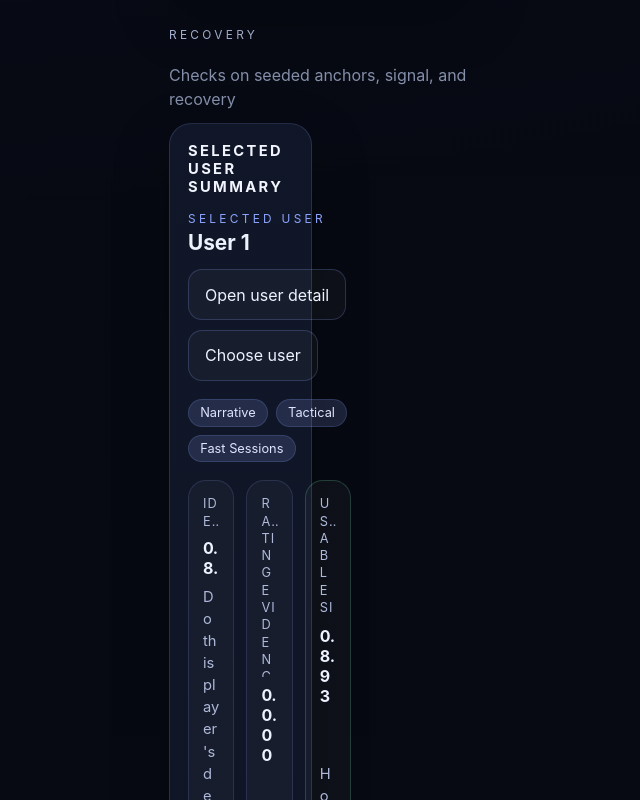
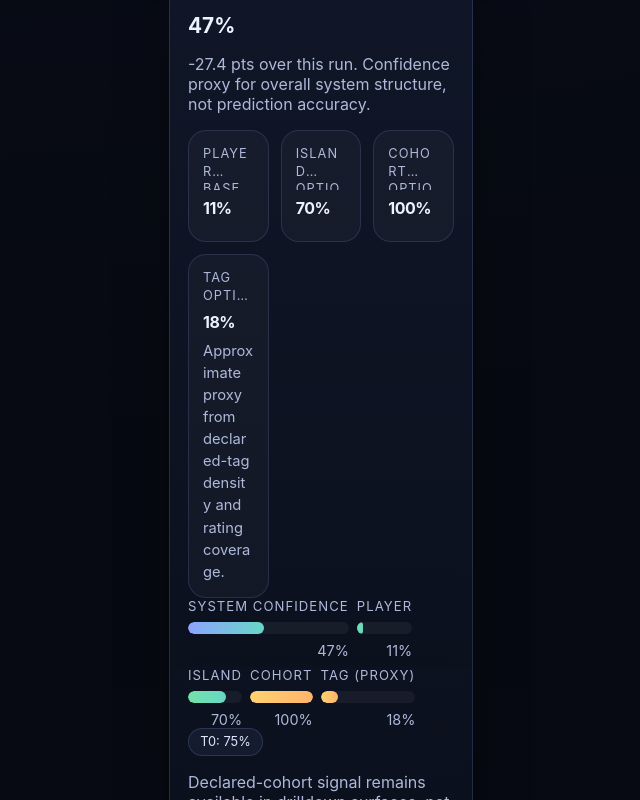
Before and after one commit to BrianUrbanek/Wayfarer, a React (Vite) app: page / in a window 1280 px wide. Shown: the part 5020-5820 px from the top of the page, without its empty margins (319-959 px from the left). Built offline with nearby package versions, Linux system fonts and the light colour scheme.

Commit message:
Add system confidence overview to analyst console

```diff
--- a/src/App.tsx
+++ b/src/App.tsx
@@ -13,6 +13,7 @@ import { CollapsiblePanel } from './ui/components/CollapsiblePanel';
 import { Tray } from './ui/components/Tray';
 import { DistributionList } from './ui/components/DistributionList';
 import { aggregateBatchTotals, type RecentActionState } from './ui/recentActionSummary';
+import { buildSystemConfidenceSummary } from './ui/systemConfidence';
 import { useRef } from 'react';
 import {
   DASHBOARD_ORDERINGS,
@@ -474,6 +475,7 @@ export default function App({ initialGuidanceMode = 'novice' }: AppProps = {}) {
       ),
     [dataset.users.length, inferenceTypes, dataset.pseudoCohortAnalysis.allReports.length]
   );
+  const systemConfidenceSummary = useMemo(() => buildSystemConfidenceSummary(dataset), [dataset]);
 
   const selectedInferenceDiagnostics = selectedInference?.diagnosis;
   const effectiveRoutingValues = useMemo(
@@ -2379,19 +2381,47 @@ export default function App({ initialGuidanceMode = 'novice' }: AppProps = {}) {
             <MetricCard label="Islands" value={dataset.islands.length} />
             <MetricCard label="Rating events" value={dataset.ratingEvents.length} />
             <MetricCard label="Current turn" value={dataset.currentTurn} tone="accent" />
-            <MetricCard label="High signal users" value={populationSummary.highSignal} tone="success" />
+            <MetricCard label="High signal users" value={populationSummary.highSignal} />
             <MetricCard label="Retag candidates" value={populationSummary.retagCandidates} tone="warning" />
             <MetricCard label="Inverse profiles" value={populationSummary.inverseProfiles} tone="danger" />
             <MetricCard label="Unknown / noisy" value={populationSummary.noisyUsers} />
             <MetricCard label="Pseudo-cohort reports" value={populationSummary.pseudoReports} />
           </div>
-          <div className="summary-inline">
-            <ProgressBar
-              value={populationSummary.totalUsers ? populationSummary.highSignal / populationSummary.totalUsers : 0}
-              label="High-signal share"
-              tone="success"
+        </Panel>,
+        <Panel key="system-confidence" title="System Confidence" className="panel--full">
+          <div className="summary-header">
+            <div>
+              <h3>{formatPercent(systemConfidenceSummary.systemConfidence)}</h3>
+              <p className="muted">
+                {formatSignedDecimal(systemConfidenceSummary.runDelta * 100, 1)} pts over this run. Confidence proxy for overall system structure, not prediction accuracy.
+              </p>
+            </div>
+          </div>
+          <div className="metric-grid metric-grid--compact">
+            <MetricCard label="Player Base Confidence" value={formatPercent(systemConfidenceSummary.playerBaseConfidence)} />
+            <MetricCard label="Island Options Confidence" value={formatPercent(systemConfidenceSummary.islandOptionsConfidence)} />
+            <MetricCard label="Cohort Options Confidence" value={formatPercent(systemConfidenceSummary.cohortOptionsConfidence)} />
+            <MetricCard
+              label="Tag Options Confidence"
+              value={formatPercent(systemConfidenceSummary.tagOptionsConfidence)}
+              helper="Approximate proxy from declared-tag density and rating coverage."
             />
           </div>
+          <div className="summary-inline">
+            <ProgressBar value={systemConfidenceSummary.systemConfidence} label="System confidence" tone="accent" />
+            <ProgressBar value={systemConfidenceSummary.playerBaseConfidence} label="Player" tone="success" />
+            <ProgressBar value={systemConfidenceSummary.islandOptionsConfidence} label="Island" tone="success" />
+            <ProgressBar value={systemConfidenceSummary.cohortOptionsConfidence} label="Cohort" tone="warning" />
+            <ProgressBar value={systemConfidenceSummary.tagOptionsConfidence} label="Tag (proxy)" tone="warning" />
+          </div>
+          <div className="summary-inline">
+            {systemConfidenceSummary.trend.slice(-12).map((point) => (
+              <Badge key={point.turn} tone="neutral">
+                T{point.turn}: {Math.round(point.systemConfidence * 100)}%
+              </Badge>
+            ))}
+          </div>
+          <p className="muted">Declared-cohort signal remains available in drilldown surfaces, not as the top-level platform metric.</p>
         </Panel>
       ]
     },
--- /dev/null
+++ b/src/ui/systemConfidence.ts
@@ -0,0 +1,111 @@
+import type { SimulationState } from '../model/simulation.js';
+
+export interface ConfidencePoint {
+  turn: number;
+  systemConfidence: number;
+  playerBaseConfidence: number;
+  islandOptionsConfidence: number;
+  cohortOptionsConfidence: number;
+  tagOptionsConfidence: number;
+}
+
+export interface SystemConfidenceSummary {
+  systemConfidence: number;
+  runDelta: number;
+  playerBaseConfidence: number;
+  islandOptionsConfidence: number;
+  cohortOptionsConfidence: number;
+  tagOptionsConfidence: number;
+  trend: ConfidencePoint[];
+}
+
+function clamp01(value: number): number {
+  return Math.max(0, Math.min(1, value));
+}
+
+function mean(values: readonly number[]): number {
+  if (values.length === 0) {
+    return 0;
+  }
+  return values.reduce((sum, value) => sum + value, 0) / values.length;
+}
+
+function countRatedByUser(state: SimulationState): number[] {
+  return state.users.map((user) => Object.values(user.ratings).filter((rating) => rating !== null).length);
+}
+
+export function buildSystemConfidenceSummary(state: SimulationState): SystemConfidenceSummary {
+  const userCount = Math.max(state.users.length, 1);
+  const islandCount = Math.max(state.islands.length, 1);
+  const tagCount = Math.max(state.allTags.length, 1);
+
+  const ratedCounts = countRatedByUser(state);
+  const ratingsPerUserCoverage = mean(ratedCounts.map((count) => clamp01(count / islandCount)));
+  const turnProgress = clamp01(state.currentTurn / Math.max(1, state.currentTurn + 6));
+  const playerBaseConfidence = clamp01((ratingsPerUserCoverage * 0.75) + (turnProgress * 0.25));
+
+  const ratedIslands = new Set(state.ratingEvents.map((event) => event.islandId)).size;
+  const routedIslands = new Set(state.turnHistory.flatMap((turn) => turn.routedIslandIds)).size;
+  const islandCoverage = clamp01(ratedIslands / islandCount);
+  const routedCoverage = clamp01(routedIslands / islandCount);
+  const islandOptionsConfidence = clamp01((islandCoverage * 0.7) + (routedCoverage * 0.3));
+
+  const cohortSignalCoverage =
+    state.cohorts.length === 0
+      ? 0
+      : mean(
+          state.cohorts.map((cohort) => {
+            const count = state.ratingEvents.filter((event) => (event.raterSignalWeights[cohort.id] ?? 0) > 0).length;
+            return clamp01(count / Math.max(1, state.ratingEvents.length));
+          })
+        );
+  const diagnosisCoverage = clamp01(
+    (state.users.length - (state.pseudoCohortAnalysis.allReports.length || 0)) / userCount
+  );
+  const cohortOptionsConfidence = clamp01((cohortSignalCoverage * 0.6) + (diagnosisCoverage * 0.4));
+
+  // Tag confidence is an approximate proxy from declared-tag density and rating coverage.
+  const avgDeclaredTags = mean(state.users.map((user) => user.declaredTags.length));
+  const tagDensity = clamp01(avgDeclaredTags / Math.max(1, tagCount));
+  const tagOptionsConfidence = clamp01((tagDensity * 0.5) + (ratingsPerUserCoverage * 0.5));
+
+  const systemConfidence = clamp01(
+    (playerBaseConfidence * 0.35) +
+      (islandOptionsConfidence * 0.3) +
+      (cohortOptionsConfidence * 0.2) +
+      (tagOptionsConfidence * 0.15)
+  );
+
+  const trend: ConfidencePoint[] = state.turnHistory
+    .slice()
+    .sort((left, right) => left.turn - right.turn)
+    .map((turn) => {
+      const turnProgressPoint = clamp01(turn.turn / Math.max(1, state.currentTurn + 6));
+      const turnRatingsCoverage = clamp01(turn.ratingsCreated / Math.max(1, userCount));
+      const pointPlayer = clamp01((turnRatingsCoverage * 0.6) + (turnProgressPoint * 0.4));
+      const pointIsland = clamp01((turn.newlyRatedIslandIds.length / islandCount) * 0.7 + (turn.routedIslandIds.length / islandCount) * 0.3);
+      const pointCohort = clamp01(turn.participatingUserIds.length / userCount);
+      const pointTag = clamp01((turn.ratingsCreated / Math.max(1, userCount * 2)) * 0.6 + tagDensity * 0.4);
+      const pointSystem = clamp01((pointPlayer * 0.35) + (pointIsland * 0.3) + (pointCohort * 0.2) + (pointTag * 0.15));
+      return {
+        turn: turn.turn,
+        systemConfidence: pointSystem,
+        playerBaseConfidence: pointPlayer,
+        islandOptionsConfidence: pointIsland,
+        cohortOptionsConfidence: pointCohort,
+        tagOptionsConfidence: pointTag
+      };
+    });
+
+  const runStart = trend[0]?.systemConfidence ?? systemConfidence;
+
+  return {
+    systemConfidence,
+    runDelta: clamp01(systemConfidence) - clamp01(runStart),
+    playerBaseConfidence,
+    islandOptionsConfidence,
+    cohortOptionsConfidence,
+    tagOptionsConfidence,
+    trend
+  };
+}
```
Also changed, not shown: 2 other files (tests, documents, lock files or other folders).
